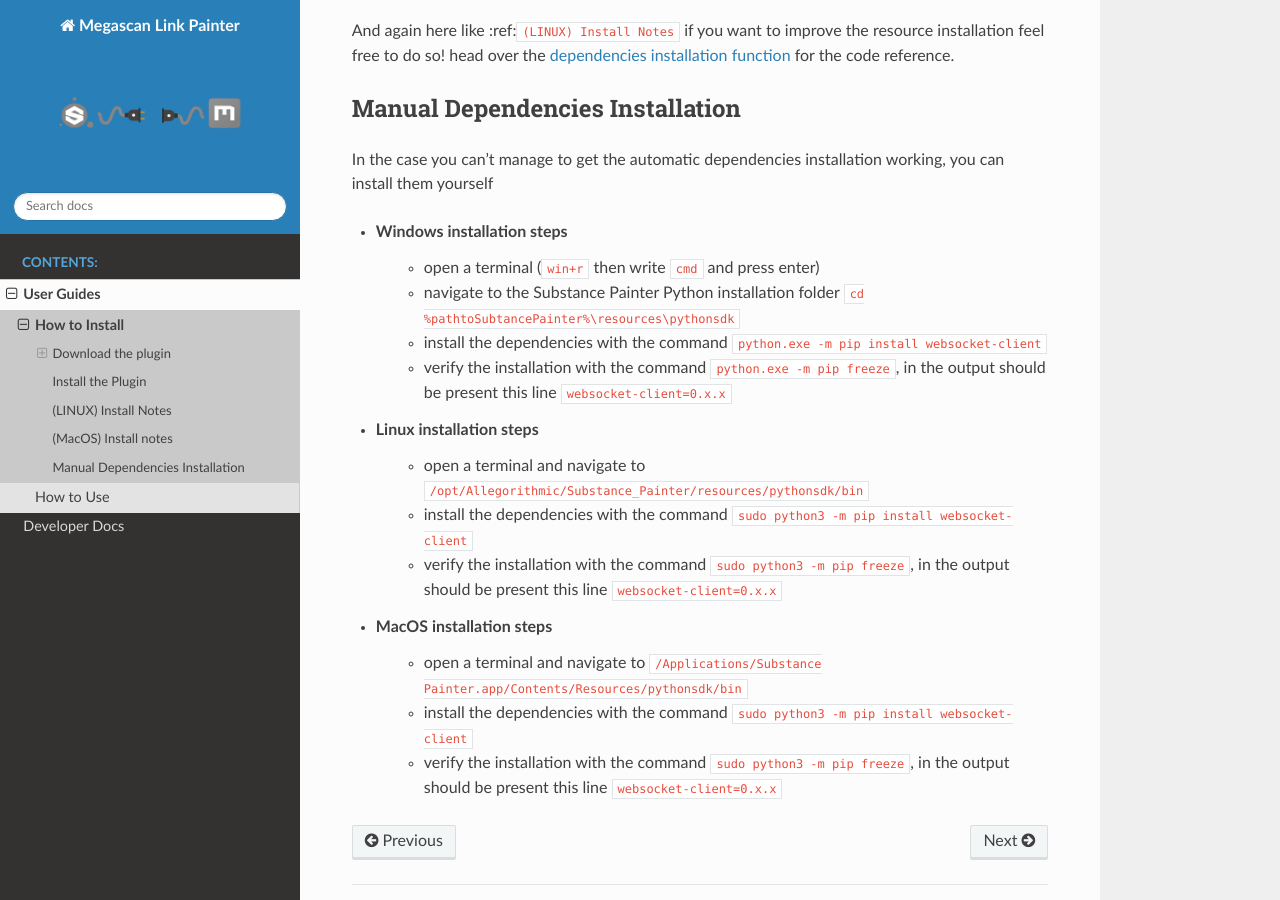
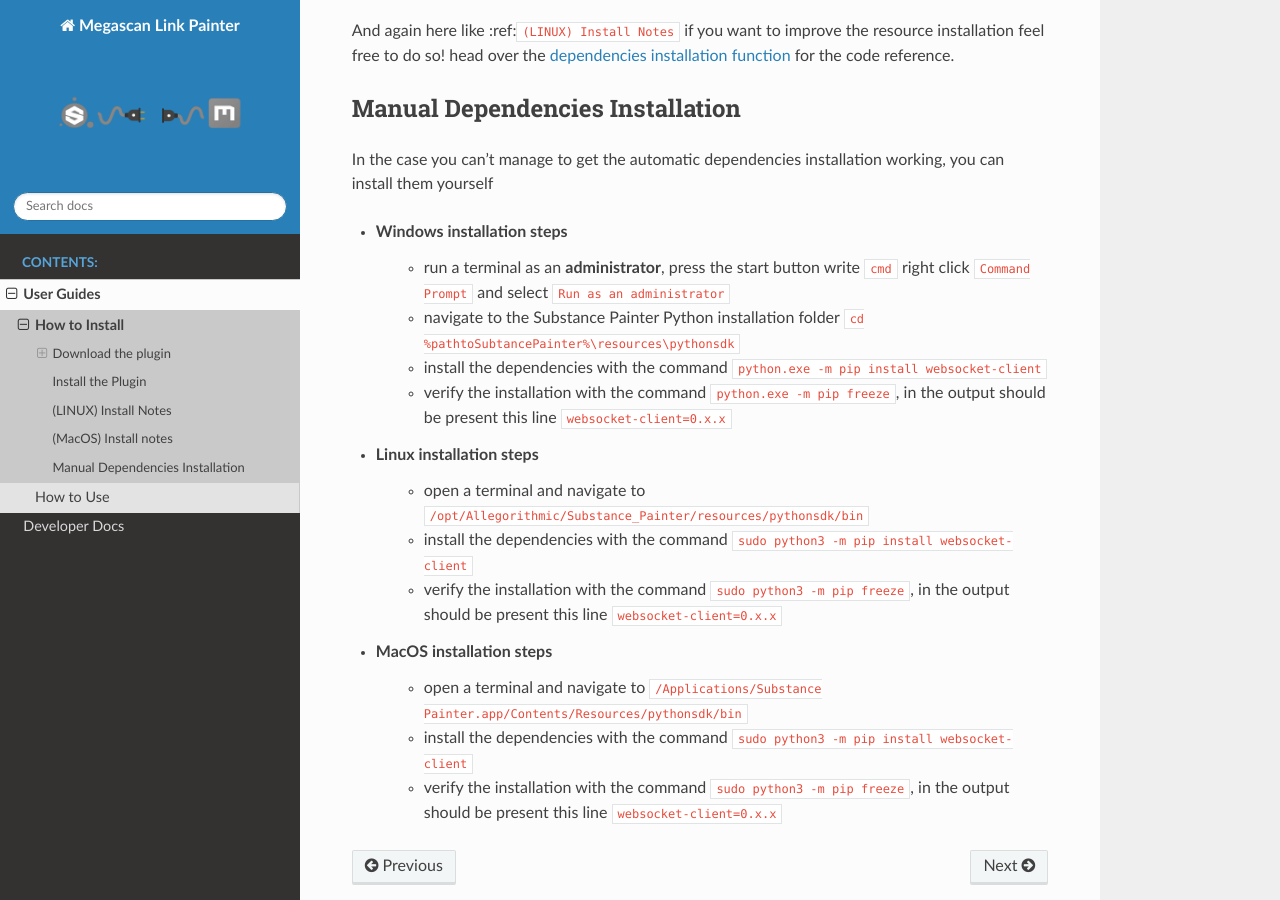
Before and after one commit to Raider-Arts/painter-megascan-link, a Sphinx documentation site: the page built from doc/user_guide_install.md, in a window 1280 px wide and 900 px high, scrolled down 2355 px. Built offline with Sphinx 7.4.7 and the Read the Docs theme 2.0.0, drawn with Linux system fonts in a browser that asks for light colours.

Commit message:
[GLOBAL] Updated windows manual installation steps

```diff
--- a/doc/user_guide_install.md
+++ b/doc/user_guide_install.md
@@ -93,7 +93,7 @@
 In the case you can't manage to get the automatic dependencies installation working, you can install them yourself
 
 - **Windows installation steps**
-    > - open a terminal (`win+r` then write `cmd` and press enter)
+    > - run a terminal as an **administrator**, press the start button write `cmd` right click `Command Prompt` and select `Run as an administrator`
     > - navigate to the Substance Painter Python installation folder
     `cd %pathtoSubtancePainter%\resources\pythonsdk`
     > - install the dependencies with the command `python.exe -m pip install websocket-client`
```
